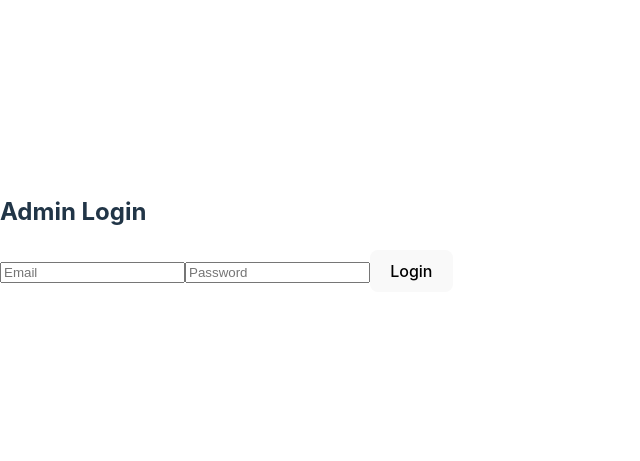
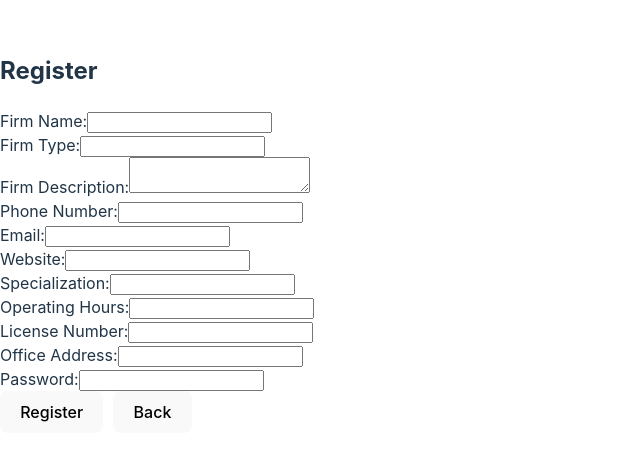
Before and after one commit to Crescentina15/WeAssist---Capshit, a React (Vite) app: page /register in a window 1280 px wide. Shown: the part 167-628 px from the top of the page, without its empty margins (0-640 px from the left). Built offline with nearby package versions, Linux system fonts and the light colour scheme; no server answers.

Commit message:
with register, di pa mugana

```diff
--- a/src/App.jsx
+++ b/src/App.jsx
@@ -1,9 +1,11 @@
 // App.jsx
 import React, { useState, useEffect } from "react";
+import { BrowserRouter as Router, Routes, Route, Navigate } from "react-router-dom";
 import { auth } from "./firebase";
 import { onAuthStateChanged, signOut } from "firebase/auth";
 import Login from "./Login";
 import AdminPanel from "./AdminPanel";
+import Register from "./Register";
 
 const App = () => {
   const [user, setUser] = useState(null);
@@ -15,7 +17,34 @@ const App = () => {
     return () => unsubscribe();
   }, []);
 
-  return user ? <AdminPanel user={user} onLogout={() => signOut(auth)} /> : <Login onLogin={setUser} />;
+  return (
+    <Router>
+      <Routes>
+        {/* Login Route */}
+        <Route
+          path="/login"
+          element={
+            user
+              ? <AdminPanel user={user} onLogout={() => signOut(auth)} />
+              : <Login onLogin={setUser} />
+          }
+        />
+
+        {/* Register Route */}
+        <Route path="/register" element={<Register />} />
+
+        {/* Root Route: If there's a user, show AdminPanel; otherwise, go to /login */}
+        <Route
+          path="/"
+          element={
+            user
+              ? <AdminPanel user={user} onLogout={() => signOut(auth)} />
+              : <Navigate to="/login" replace />
+          }
+        />
+      </Routes>
+    </Router>
+  );
 };
 
 export default App;
--- a/src/Login.jsx
+++ b/src/Login.jsx
@@ -29,9 +29,26 @@ const Login = ({ onLogin }) => {
   return (
     <div>
       <h2>Admin Login</h2>
-      <input type="email" placeholder="Email" value={email} onChange={(e) => setEmail(e.target.value)} />
-      <input type="password" placeholder="Password" value={password} onChange={(e) => setPassword(e.target.value)} />
+      <input
+        type="email"
+        placeholder="Email"
+        value={email}
+        onChange={(e) => setEmail(e.target.value)}
+      />
+      <input
+        type="password"
+        placeholder="Password"
+        value={password}
+        onChange={(e) => setPassword(e.target.value)}
+      />
       <button onClick={handleLogin}>Login</button>
+
+      {/* Register Button below Login */}
+      <div style={{ marginTop: "10px" }}>
+        <a href="/register">
+          <button>Register</button>
+        </a>
+      </div>
     </div>
   );
 };
--- /dev/null
+++ b/src/Register.jsx
@@ -0,0 +1,118 @@
+import React, { useState } from "react";
+import { auth, db } from "./firebase";
+import { createUserWithEmailAndPassword } from "firebase/auth";
+import { ref, set } from "firebase/database";
+import { useNavigate } from "react-router-dom";
+
+const Register = () => {
+  const [firmName, setFirmName] = useState("");
+  const [firmType, setFirmType] = useState("");
+  const [firmDescription, setFirmDescription] = useState("");
+  const [phoneNumber, setPhoneNumber] = useState("");
+  const [email, setEmail] = useState("");
+  const [website, setWebsite] = useState("");
+  const [specialization, setSpecialization] = useState("");
+  const [operatingHours, setOperatingHours] = useState("");
+  const [licenseNumber, setLicenseNumber] = useState("");
+  const [officeAddress, setOfficeAddress] = useState("");
+  const [password, setPassword] = useState("");
+  const [error, setError] = useState("");
+
+  const navigate = useNavigate();
+
+  const handleRegister = async (e) => {
+    e.preventDefault();
+    try {
+      const userCredential = await createUserWithEmailAndPassword(auth, email, password);
+      const user = userCredential.user;
+
+      await set(ref(db, "users/" + user.uid), {
+        firmName,
+        firmType,
+        firmDescription,
+        phoneNumber,
+        email,
+        website,
+        specialization,
+        operatingHours,
+        licenseNumber,
+        officeAddress,
+      });
+
+      navigate("/login");
+    } catch (err) {
+      setError(err.message);
+    }
+  };
+
+  return (
+    <div>
+      <h2>Register</h2>
+      {error && <p style={{ color: "red" }}>{error}</p>}
+
+      <form onSubmit={handleRegister}>
+        <div>
+          <label>Firm Name:</label>
+          <input type="text" value={firmName} onChange={(e) => setFirmName(e.target.value)} required />
+        </div>
+
+        <div>
+          <label>Firm Type:</label>
+          <input type="text" value={firmType} onChange={(e) => setFirmType(e.target.value)} required />
+        </div>
+
+        <div>
+          <label>Firm Description:</label>
+          <textarea value={firmDescription} onChange={(e) => setFirmDescription(e.target.value)} required />
+        </div>
+
+        <div>
+          <label>Phone Number:</label>
+          <input type="tel" value={phoneNumber} onChange={(e) => setPhoneNumber(e.target.value)} required />
+        </div>
+
+        <div>
+          <label>Email:</label>
+          <input type="email" value={email} onChange={(e) => setEmail(e.target.value)} required />
+        </div>
+
+        <div>
+          <label>Website:</label>
+          <input type="url" value={website} onChange={(e) => setWebsite(e.target.value)} required />
+        </div>
+
+        <div>
+          <label>Specialization:</label>
+          <input type="text" value={specialization} onChange={(e) => setSpecialization(e.target.value)} required />
+        </div>
+
+        <div>
+          <label>Operating Hours:</label>
+          <input type="text" value={operatingHours} onChange={(e) => setOperatingHours(e.target.value)} required />
+        </div>
+
+        <div>
+          <label>License Number:</label>
+          <input type="text" value={licenseNumber} onChange={(e) => setLicenseNumber(e.target.value)} required />
+        </div>
+
+        <div>
+          <label>Office Address:</label>
+          <input type="text" value={officeAddress} onChange={(e) => setOfficeAddress(e.target.value)} required />
+        </div>
+
+        <div>
+          <label>Password:</label>
+          <input type="password" value={password} onChange={(e) => setPassword(e.target.value)} required />
+        </div>
+
+        <button type="submit">Register</button>
+        <button type="button" onClick={() => navigate("/login")} style={{ marginLeft: "10px" }}>
+          Back
+        </button>
+      </form>
+    </div>
+  );
+};
+
+export default Register;
```
Also changed, not shown: 1 other file (tests, documents, lock files or other folders).
